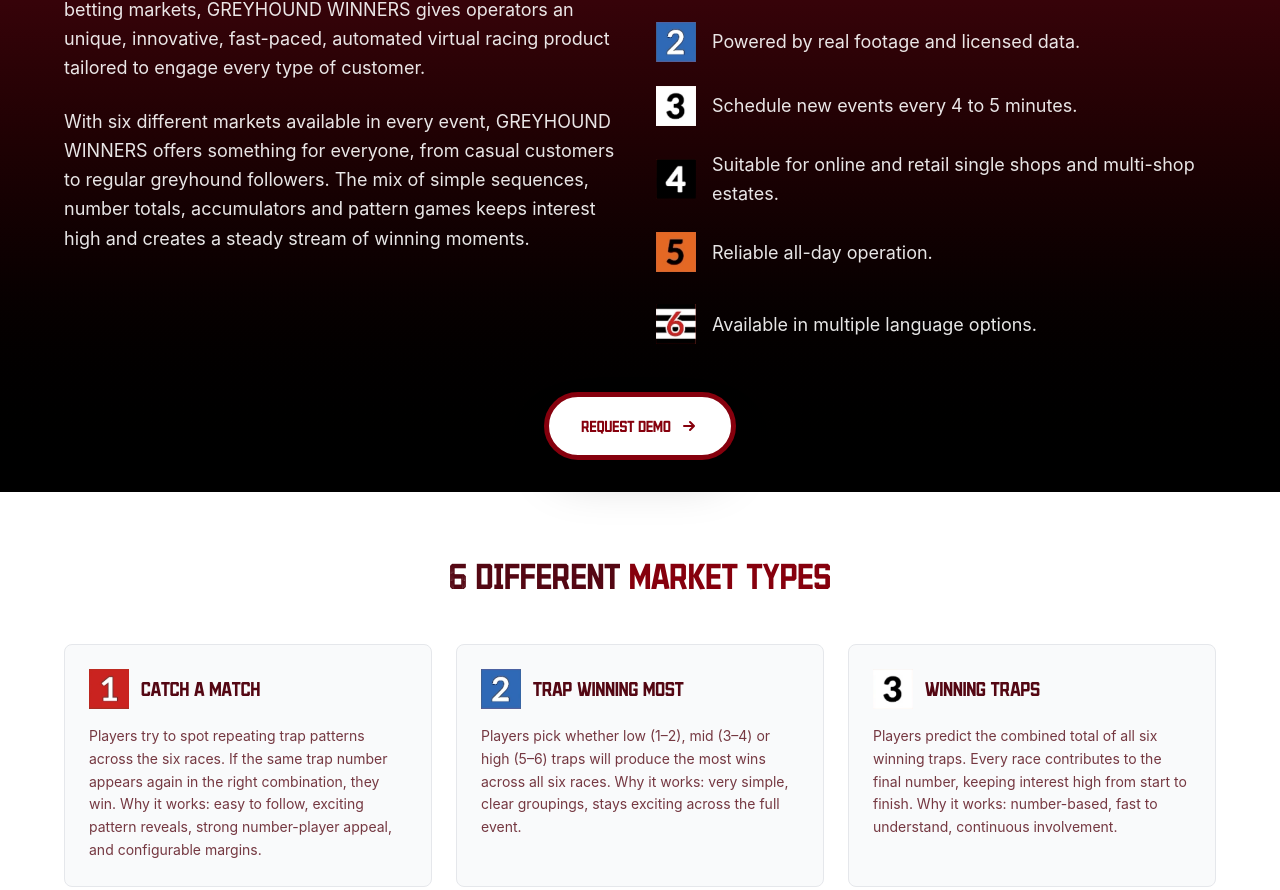
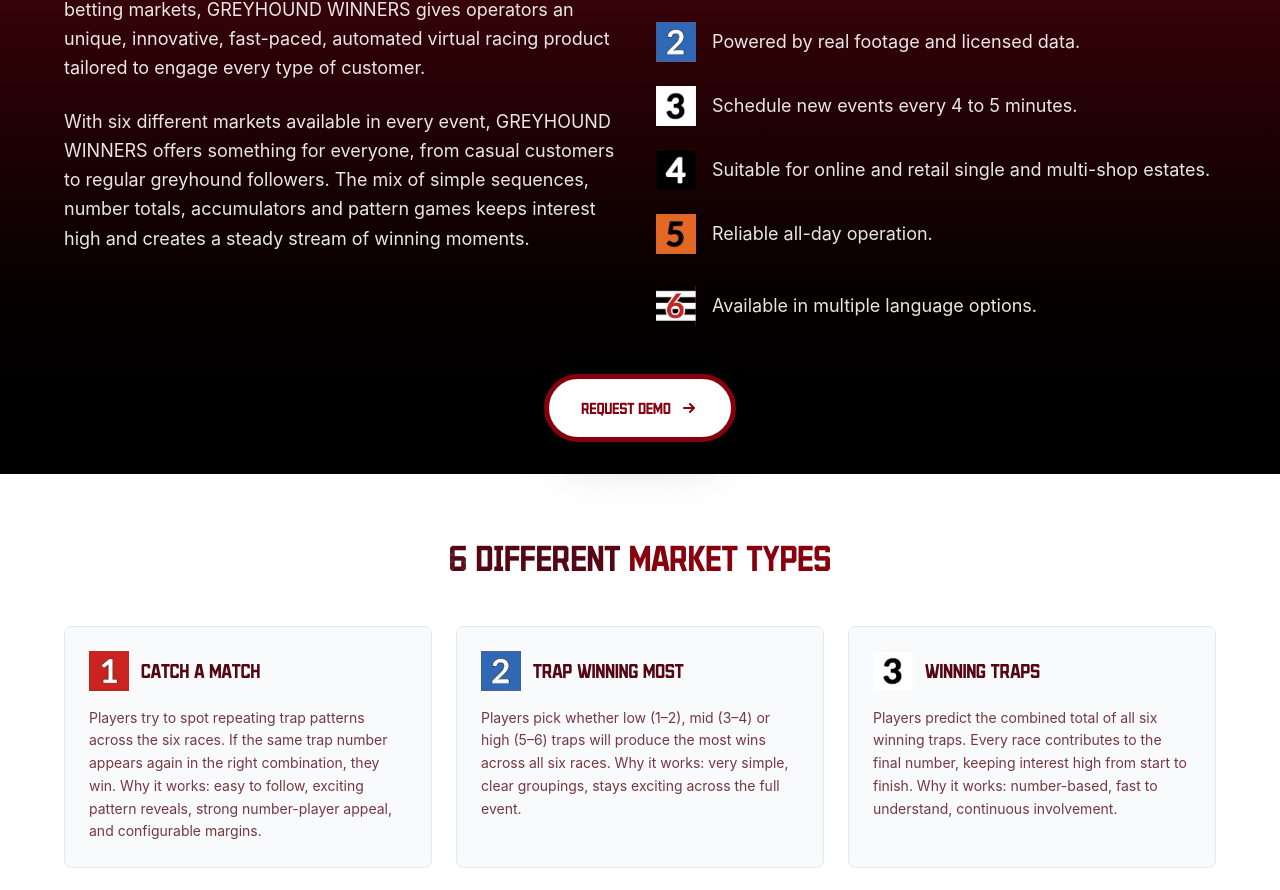
Before and after one commit to florentgiovannone/greyhound_winners, a React (Vite) app: page / in a window 1280 px wide. Shown: the part 1517-2407 px from the top of the page. Built offline with nearby package versions, Linux system fonts and the light colour scheme; a web font is replaced by a local one.

Commit message:
updated content of featured section

```diff
--- a/src/components/AboutFeatured.tsx
+++ b/src/components/AboutFeatured.tsx
@@ -50,7 +50,7 @@
                             <div className="flex flex-row items-center gap-4 mb-6">
                                 <img src={Four} alt="Greyhound" className="w-6 h-6 flex-shrink-0 lg:w-10 lg:h-10" />
                                 <p className="text-md text-white/90 leading-relaxed max-w-2xl lg:text-lg">
-                                    Suitable for online and retail single shops and multi-shop estates.
+                                    Suitable for online and retail single and multi-shop estates.
                                 </p>
                             </div>
                             <div className="flex flex-row items-center gap-4 mb-8">
```
